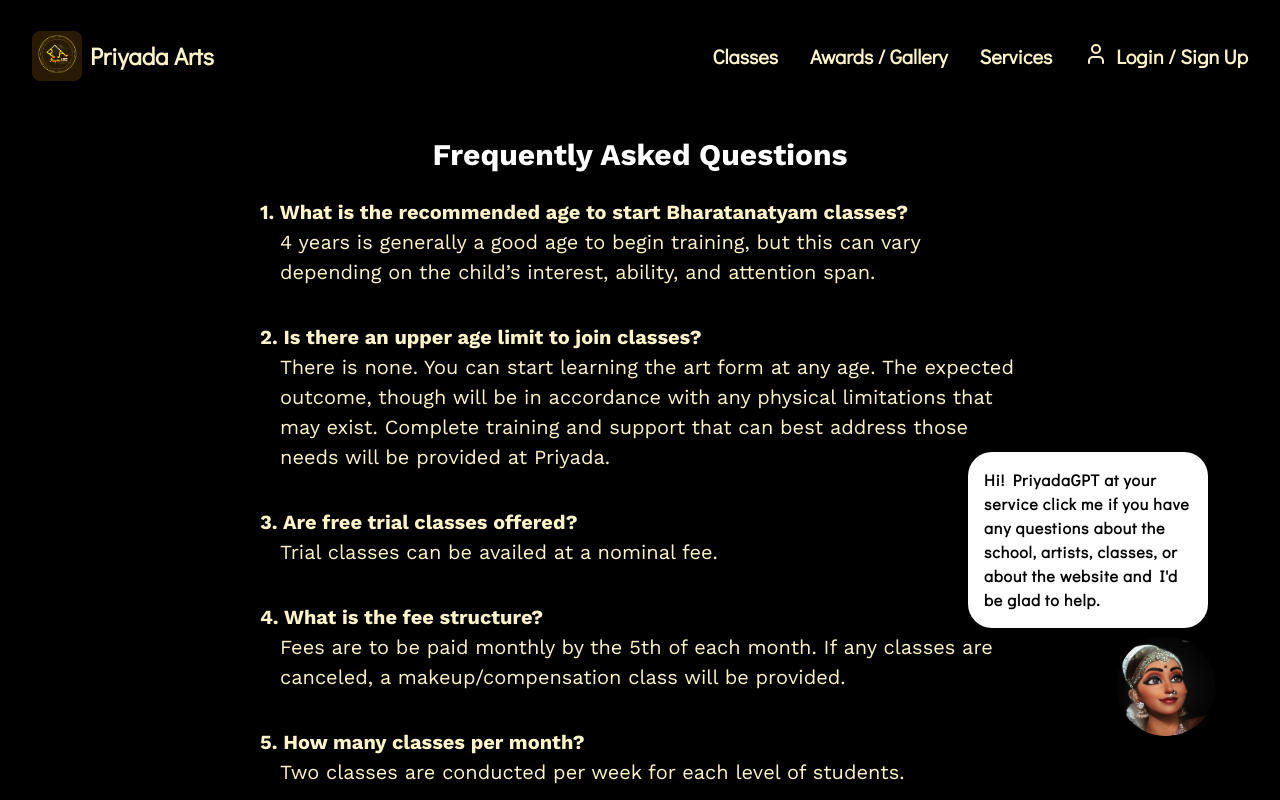
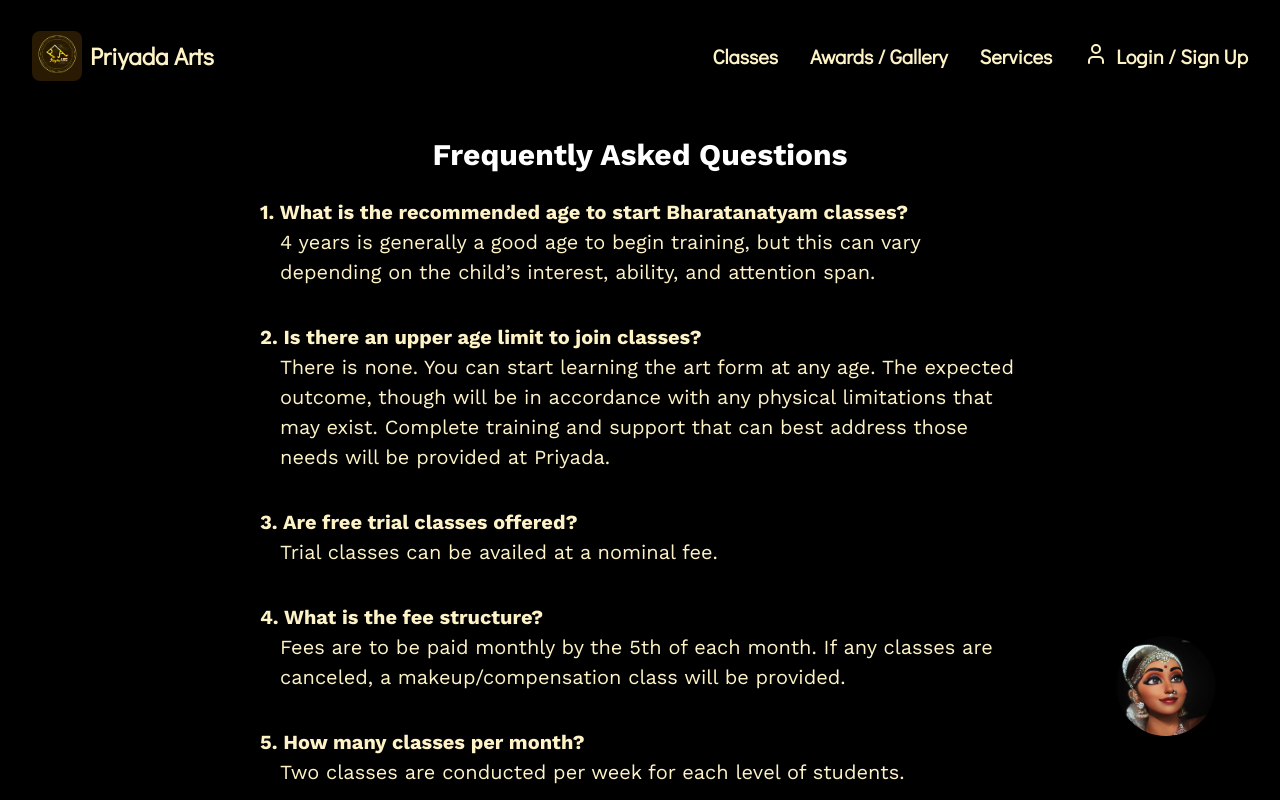
Before and after one commit to Anbui0115/Hackathon-project, a Next.js app in the folder frontend/: page /faq in a window 1280 px wide. Shown: the top 800 px of the page. Built offline with nearby package versions, Linux system fonts and the light colour scheme; a web font is replaced by a local one.

Commit message:
hide chatbot while cloud message after 5 seconds

```diff
--- a/frontend/components/ChatBot.jsx
+++ b/frontend/components/ChatBot.jsx
@@ -17,13 +17,28 @@ const ChatBot = () => {
   const [loading, setLoading] = useState(false)
   const [color, setColor] = useState("#7FFFD4");
 
+  const [showWhiteCloudMessage, setShowWhiteCloudMessage] = useState(true);
+
+
   const messagesEndRef = useRef(null);  // Create a ref
+
+
+  // Function to hide the white cloud message after 5 seconds
+  const hideWhiteCloudMessage = () => {
+    setTimeout(() => {
+      setShowWhiteCloudMessage(false);
+    }, 5000);
+  };
+
 
   const scrollToBottom = () => {
     messagesEndRef.current?.scrollIntoView({ behavior: "smooth" });
   };
 
-  useEffect(scrollToBottom, [messages]);
+  useEffect(() => {
+    scrollToBottom();
+    hideWhiteCloudMessage();
+  }, [messages]);
 
   const sendMessage = async (e) => {
     e.preventDefault();
@@ -122,7 +137,7 @@ const ChatBot = () => {
       )}
 
       {/* White Cloud Message */}
-      {!toggleChat && (
+      {!toggleChat && showWhiteCloudMessage  && (
         <div className="relative p-4 m-2 tracking-wider bg-white font-semibold text-black rounded-3xl shadow-md w-[240px] h-auto">
           <AnimatedText timer={15} message="Hi! PriyadaGPT at your service click me if you have any questions about the school, artists, classes, or about the website and I'd be glad to help." />
         </div>
--- a/frontend/package.json
+++ b/frontend/package.json
@@ -9,6 +9,8 @@
     "lint": "next lint"
   },
   "dependencies": {
+    "autofit.js": "^3.0.4",
+    "autofit.js-react": "^0.0.2",
     "axios": "^1.5.1",
     "dayjs": "^1.11.10",
     "encoding": "^0.1.13",
```
Also changed, not shown: 1 other file (tests, documents, lock files or other folders).
